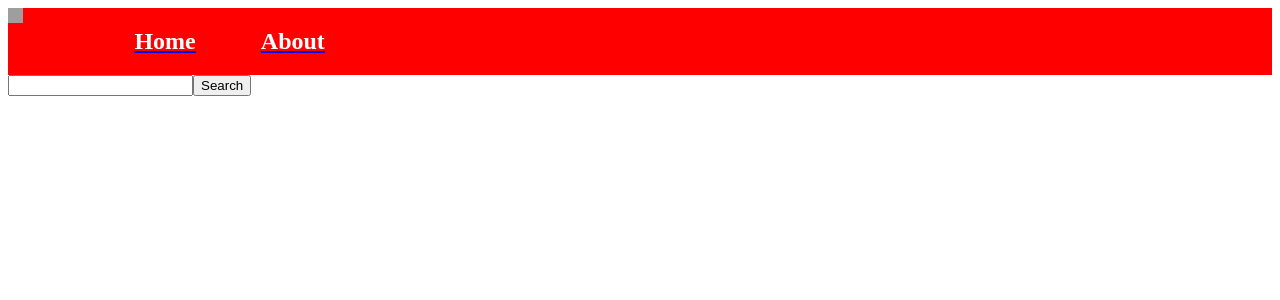
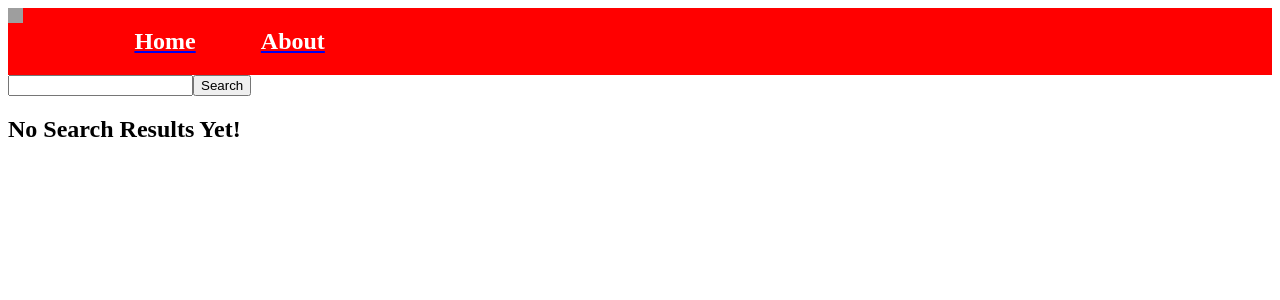
Before and after one commit to JuHaoChen1997/youtube-clone-project, a React (Create React App) app: page / in a window 1280 px wide. Shown: the top 300 px of the page. Built offline with nearby package versions, Linux system fonts and the light colour scheme; grey boxes are pictures that could not be loaded.

Commit message:
save my main branch

```diff
--- a/src/App.js
+++ b/src/App.js
@@ -26,7 +26,7 @@ class App extends React.Component {
       })
       .then((data) => {
         const videos = data.items;
-        console.log(videos);
+        //console.log(videos);
         youtubeVideos = videos.map((video) => {
           return {
             title: video.snippet.title,
@@ -76,6 +76,9 @@ class App extends React.Component {
           />
           <Route path="/About" element={<About />} />
         </Routes>
+        {this.state.searchedYoutubeVideos.length === 0 ? (
+          <h2>No Search Results Yet!</h2>
+        ) : null}
       </div>
     );
   }
```
Also changed, not shown: src/Components/Modal.js (added).
